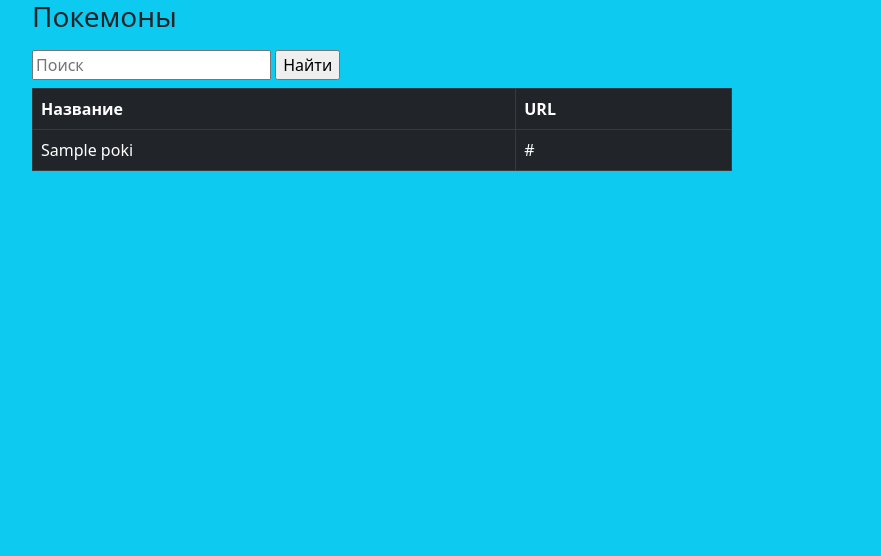
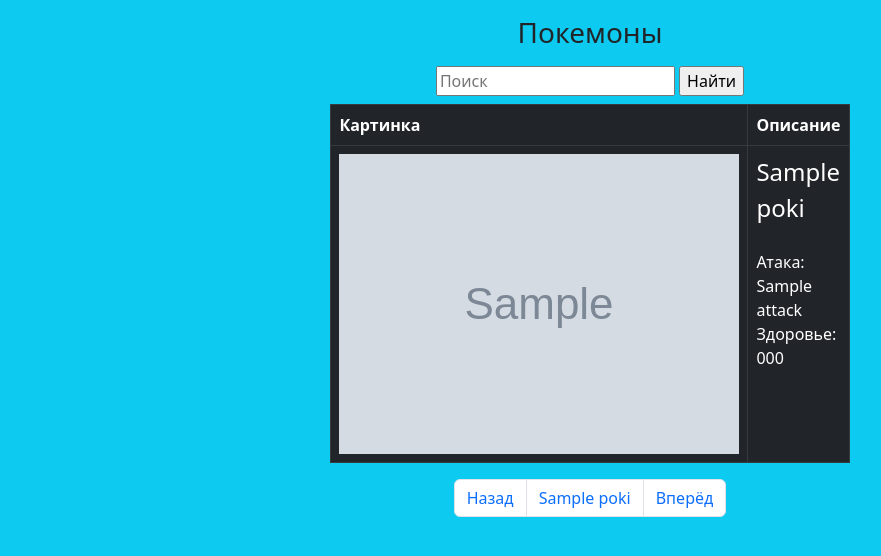
Before and after one commit to kira-stud/OTRPO_Lab1, a Flask app: template templates/pokies.html in a window 1280 px wide. Shown: the top 556 px of the page, without its empty margins (50-931 px from the left). Run offline with Flask 3, Linux system fonts and the light colour scheme; the template is opened without the code that fills it: most values are stand-ins (such as "Sample title", 1, 10 or a date in 2020); grey boxes marked "Sample" are stand-in pictures.

Commit message:
add fighting

```diff
--- /dev/null
+++ b/bd.py
@@ -0,0 +1,35 @@
+from sqlalchemy import types, Column
+from sqlalchemy.ext.declarative import declarative_base
+from sqlalchemy import create_engine
+from sqlalchemy.orm import sessionmaker
+
+connection_string = "postgresql://postgres:Passw0rd@localhost:5432/Pokemon"
+engine = create_engine(connection_string, echo=True)
+Session = sessionmaker(bind=engine)
+sess = Session()
+
+Base = declarative_base()
+
+
+class Fight(Base):
+    __tablename__ = 'fights'
+    __fields__ = ['id', 'player_poki', 'bot_poki', 'player_result', 'bot_result']
+
+    id = Column(types.Integer, autoincrement=True, primary_key=True)
+    player_poki = Column(types.String(100), nullable=False)
+    bot_poki = Column(types.String(100), nullable=False)
+    player_result = Column(types.Integer, nullable=False)
+    bot_result = Column(types.Integer, nullable=False)
+
+    def __init__(self, player_poki, bot_poki, player_result, bot_result):
+        self.player_poki = player_poki
+        self.bot_poki = bot_poki
+        self.player_result = player_result
+        self.bot_result = bot_result
+
+    def __repr__(self):
+        return '<Fight: id=%s, player_poki=%s, bot_poki=%s, player_result=%s, bot_result=%s>'\
+               % (self.id, self.player_poki, self.bot_poki, self.player_result, self.bot_result)
+
+
+Base.metadata.create_all(engine)
--- a/main.py
+++ b/main.py
@@ -1,18 +1,164 @@
-from flask import Flask, render_template
-import pokebase as pb
+from flask import Flask, render_template, request, redirect, session, abort
+import requests
+import random
+import math
+from bd import *
 
 app = Flask(__name__)
+app.config['SECRET_KEY'] = 'cb02820a3e94d72c9f950ee10ef7e3f7a35b3f5b'
+
 
 @app.route("/")
-@app.route("/<search>")
-def index(search=""):
-    pokies0 = pb.APIResourceList('pokemon')
-    pokies = []
-    for p in pokies0:
-        if search in p['name']:
-            pokies.append(p)
-    print(len(pokies))
-    return render_template("pokies.html", poki=pokies)
+def index():
+    pokies_data = search()
+
+    return render_template("pokies.html", poki=pokies_data)
+
+
+@app.route("/search")
+def search():
+    try:
+        search = request.args.get('search', '')
+        page = request.args.get('page', 1, type=int)
+        per_page = 4
+        offset = (page - 1) * per_page
+
+        pokies0 = []
+        url = 'https://pokeapi.co/api/v2/pokemon'
+        count = requests.get(url).json()['count']
+        response = requests.get(url, params={'limit': count})
+        if response.status_code == 200:
+            pokies0.extend(response.json()['results'])
+        pokies = []
+        if search != "":
+            for p in pokies0:
+                if search in p['name']:
+                    pokies.append(p)
+        else:
+            pokies = pokies0
+        max_page = math.ceil(len(pokies) / per_page)
+        pokies = pokies[offset:offset + per_page]
+
+        pokies_data = [[], page, max_page, search]
+        for p in pokies:
+            poki_url = p['url']
+            pokemon = requests.get(poki_url).json()
+
+            pokemon_stats = {
+                'name': pokemon['name'],
+                'image': pokemon['sprites']['front_default'],
+                'attack': pokemon['stats'][1]['base_stat'],
+                'hp': pokemon['stats'][0]['base_stat']
+            }
+            pokies_data[0].append(pokemon_stats)
+
+        return pokies_data
+    except:
+        return redirect("/")
+
+
+@app.route("/<poki>")
+def pokemon(poki):
+    try:
+        url = "https://pokeapi.co/api/v2/pokemon/" + poki
+        pokemon = requests.get(url)
+        if not pokemon.ok:
+            return redirect("/")
+        pokemon = pokemon.json()
+        pokemon_stats = {
+            'name': pokemon['name'],
+            'image': pokemon['sprites']['front_default'],
+            'attack': pokemon['stats'][1]['base_stat'],
+            'hp': pokemon['stats'][0]['base_stat'],
+            'type': pokemon['types'][0]['type']['name'],
+            'height': pokemon['height'],
+            'weight': pokemon['weight']
+        }
+
+        return render_template("poki.html", poki=pokemon_stats)
+    except:
+        return redirect("/")
+
+
+@app.route("/<poki>/fight")
+def fight(poki):
+    try:
+        name = poki
+        url = "https://pokeapi.co/api/v2/pokemon/" + poki
+        pokemon = requests.get(url)
+        if not pokemon.ok:
+            return redirect("/")
+        pokemon = pokemon.json()
+
+        pokies = []
+
+        player_poki = {
+            'name': name,
+            'image': pokemon['sprites']['front_default'],
+            'attack': pokemon['stats'][1]['base_stat'],
+            'hp': pokemon['stats'][0]['base_stat']
+        }
+        pokies.append(player_poki)
+
+        url = 'https://pokeapi.co/api/v2/pokemon/'
+        count = requests.get(url).json()['count']
+        bot_num = random.randint(1, count)
+        bot_url = requests.get(url, params={'limit': 1, 'offset': bot_num - 1}).json()['results'][0]['url']
+        bot = requests.get(bot_url).json()
+        bot_poki = {
+            'name': bot['name'],
+            'image': bot['sprites']['front_default'],
+            'attack': bot['stats'][1]['base_stat'],
+            'hp': bot['stats'][0]['base_stat']
+        }
+        pokies.append(bot_poki)
+        session['hp'] = player_poki['hp']
+        session['bot_hp'] = bot_poki['hp']
+        session['attack'] = player_poki['attack']
+        session['bot_attack'] = bot_poki['attack']
+        session['poki'] = poki
+        session['bot_poki'] = bot_poki['name']
+
+        return render_template("fight.html", poki=pokies)
+    except:
+        return redirect("/")
+
+
+@app.route("/attack")
+def attack():
+        val = request.args.get('val', -1, type=int)
+        if val < 1 or val > 10 or len(session) < 6:
+            abort(404)
+        bot_val = random.randint(1, 10)
+        if bot_val % 2 != val % 2:
+            session['hp'] -= session['bot_attack']
+        else:
+            session['bot_hp'] -= session['attack']
+        stats = {
+            "hp": session['hp'],
+            "bot_hp": session['bot_hp'],
+            "attack": session['attack'],
+            "bot_attack": session['bot_attack'],
+            "bot_val": bot_val
+        }
+        if session['hp'] <= 0 or session['bot_hp'] <= 0:
+            player_res = 1 if session['bot_hp'] <= 0 else 0
+            fight = Fight(session['poki'], session['bot_poki'], player_res, 1-player_res)
+            sess.add(fight)
+            sess.commit()
+            try:
+                pass
+            except:
+                sess.rollback()
+
+            session.pop("hp", None)
+            session.pop("bot_hp", None)
+            session.pop("attack", None)
+            session.pop("bot_attack", None)
+            session.pop("poki", None)
+            session.pop("bot_poki", None)
+
+        return stats
 
 
 if __name__ == "__main__":
--- /dev/null
+++ b/static/js/main.js
@@ -0,0 +1,41 @@
+    function searchPokemons(page, searchValue) {
+        fetch(`/search?search=${searchValue}&page=${page}`)
+            .then(response => response.json())
+            .then(data => {
+                updateTable(data[0]);
+                updatePagination(data[1], data[2], searchValue);
+            })
+            .catch(error => {
+                console.error('Error:', error);
+            });
+    }
+
+    function updateTable(data) {
+        var tableHTML = '<thead><th>Картинка</th><th>Описание</th></thead><tbody class="myTable">';
+        for (var i = 0; i < data.length; i++) {
+            tableHTML += `<tr onclick="location.href='/${data[i].name}'"><td><img src="${data[i].image}"></td><td>`;
+            tableHTML += '<div class="fs-4">' + data[i].name + '</div><br>';
+            tableHTML += '<div>Атака: ' + data[i].attack + '</div>';
+            tableHTML += '<div>Здоровье: ' + data[i].hp + '</div>';
+            tableHTML += '</td></tr>';
+        }
+        tableHTML += '</tbody>';
+
+        document.querySelector('.table').innerHTML = tableHTML;
+    }
+
+    function updatePagination(cur, last, searchValue) {
+        var navHTML = ''
+        if (cur === 1)
+            navHTML += '<li class="page-item disabled">'
+        else
+            navHTML += '<li class="page-item">'
+        navHTML += `<button class="page-link" tabindex="-1" onclick="searchPokemons(${cur - 1}, '${searchValue}')">Назад</button></li>`
+        navHTML += '<li class="page-item"><p class="page-link">' + cur + '<span class="sr-only"></span></p></li>'
+        if (cur === last)
+            navHTML += '<li class="page-item disabled">'
+        else
+            navHTML += '<li class="page-item">'
+        navHTML += `<button class="page-link" onclick="searchPokemons(${cur + 1}, '${searchValue}')">Вперёд</button></li>`
+        document.querySelector('.pagination').innerHTML = navHTML;
+    }
--- a/templates/pokies.html
+++ b/templates/pokies.html
@@ -4,26 +4,55 @@
     <meta charset="UTF-8">
     <title>Покемоны</title>
     <link rel="stylesheet" href="https://cdn.jsdelivr.net/npm/bootstrap@5.2.3/dist/css/bootstrap.min.css">
+    <script src="{{ url_for('static', filename='js/main.js') }}"></script>
 </head>
 <body class="bg-info">
-    <main class="container">
-        <h3 class="mb-3">Покемоны</h3>
+    <main class="container d-flex align-items-center flex-column">
+        <h3 class="mb-3 mt-3">Покемоны</h3>
         <form name="idform">
             <input type="text" placeholder="Поиск" id="search" value="" class="mb-2">
-            <input type="button" value="Найти" onclick="location.href='/'+escape(document.forms['idform'].elements['search'].value)">
+            <input type="button" value="Найти" onclick='searchPokemons(1, document.getElementById("search").value)'>
         </form>
-        <div class="d-flex justify-content-between align-items-start">
-            <table class="table table-bordered table-dark table-hover " style="width: 700px">
+        <div class="d-flex justify-content-between align-items-center flex-column">
+            <table class="table table-bordered table-dark table-hover" style="width: 400px">
                 <thead>
-                    <th>Название</th>
-                    <th>URL</th>
+                    <th>Картинка</th>
+                    <th>Описание</th>
                 </thead>
                 <tbody class="myTable">
-                    {% for p in poki %}
-                    <tr><td>{{p.name}}</td><td>{{p.url}}</td></tr>
+                    {% for p in poki[0] %}
+                    <tr onclick="location.href='/{{p.name}}'">
+                        <td><img src="{{ p.image }}"></td>
+                        <td>
+                            <div class="fs-4">{{ p.name }}</div><br>
+                            <div>Атака: {{ p.attack }}</div>
+                            <div>Здоровье: {{ p.hp }}</div>
+                        </td>
+                    </tr>
                     {% endfor %}
                 </tbody>
             </table>
+            <nav aria-label="...">
+              <ul class="pagination">
+                  {% if poki[1] == 1 %}
+                    <li class="page-item disabled">
+                    {% else %}
+                    <li class="page-item">
+                  {% endif %}
+                  <button class="page-link" tabindex="-1" onclick='searchPokemons({{poki[1] - 1}}, "{{poki[3]}}")'>Назад</button>
+                </li>
+                <li class="page-item">
+                  <p class="page-link">{{poki[1]}}<span class="sr-only"></span></p>
+                </li>
+                {% if poki[1] == poki[2] %}
+                    <li class="page-item disabled">
+                    {% else %}
+                    <li class="page-item">
+                  {% endif %}
+                  <button class="page-link" onclick='searchPokemons({{poki[1] + 1}}, "{{poki[3]}}")'>Вперёд</button>
+                </li>
+              </ul>
+            </nav>
         </div>
     </main>
 </body>
```
Also changed, not shown: static/js/fight.js (added, +42 -0 lines), templates/fight.html (added, +30 -0 lines), templates/poki.html (added, +43 -0 lines), 1 other file.
